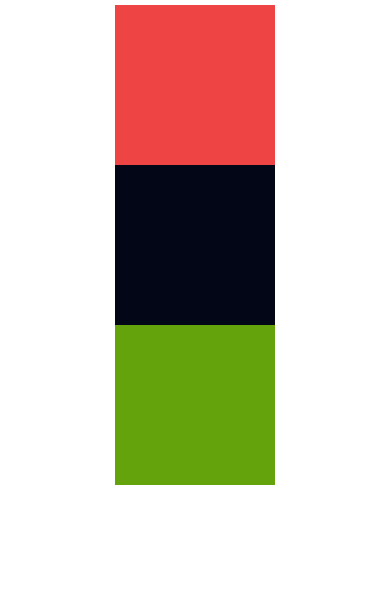
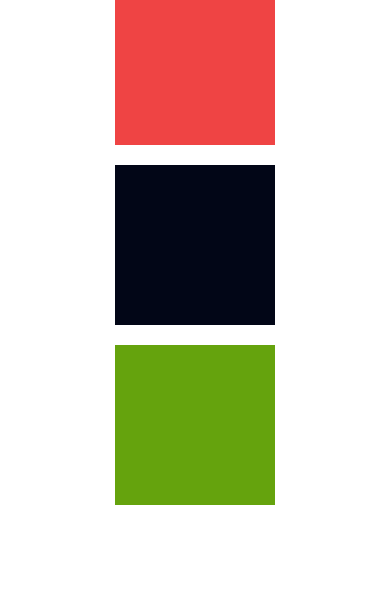
Before and after one commit to Jumai26/TailwindCSS_Assignment, a website: page index.html in a window 390 px wide. Shown: the part 233-844 px from the top of the page. Drawn offline with Linux system fonts and the light colour scheme.

Commit message:
added spacing

```diff
--- a/index.html
+++ b/index.html
@@ -13,7 +13,7 @@
         <h1 class="text-center font-mono font-extrabold text-3xl my-5">
             Styling using TailwindCSS
         </h1>
-        <div class="flex flex-col md:flex-row gap-x-5">
+        <div class="flex flex-col md:flex-row gap-5">
             <div class="w-40 h-40 bg-red-500"></div>
             <div class="w-40 h-40 bg-slate-950"></div>
             <div class="w-40 h-40 bg-lime-600"></div>
```
Also changed, not shown: src/output.css.
